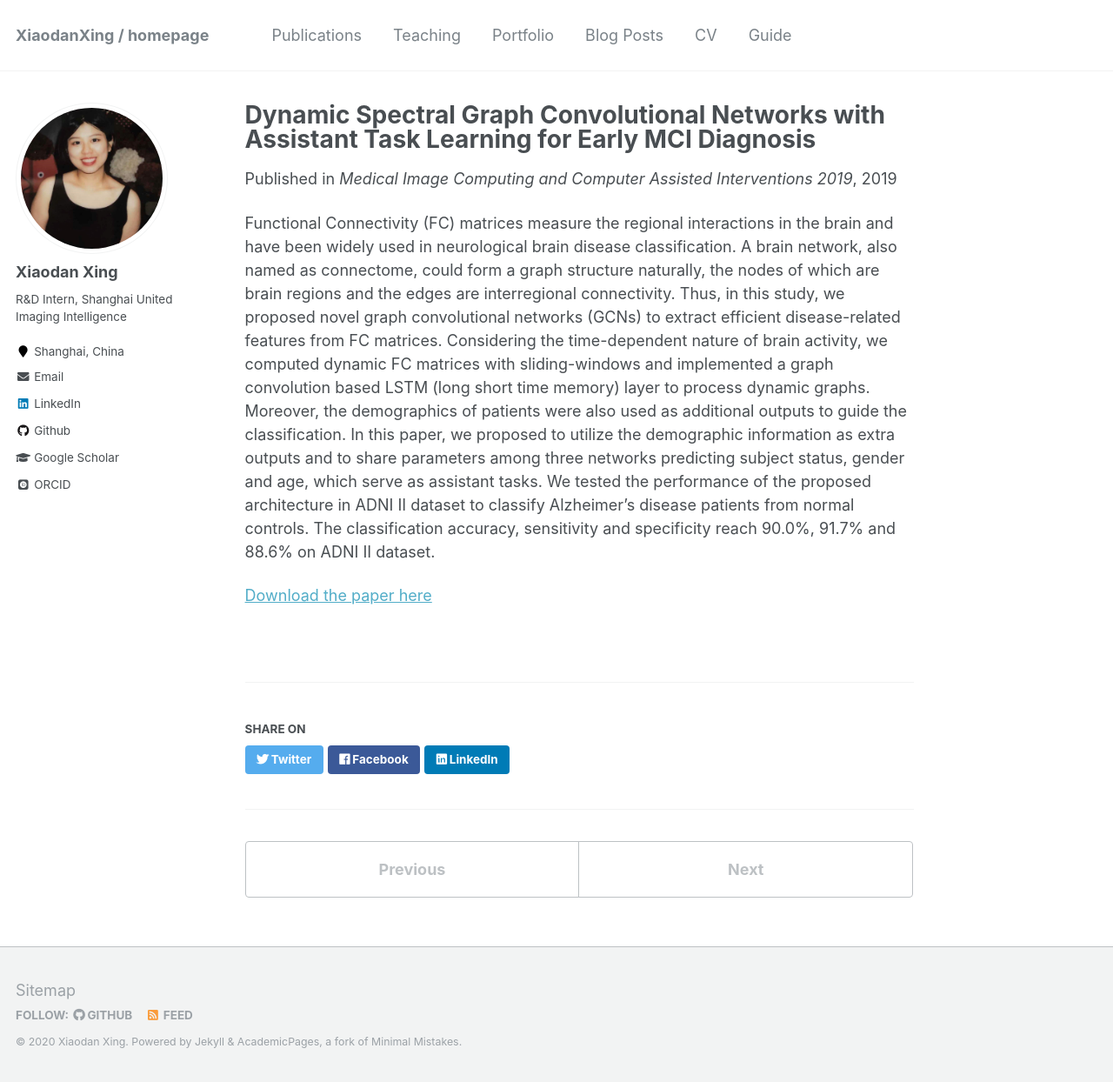
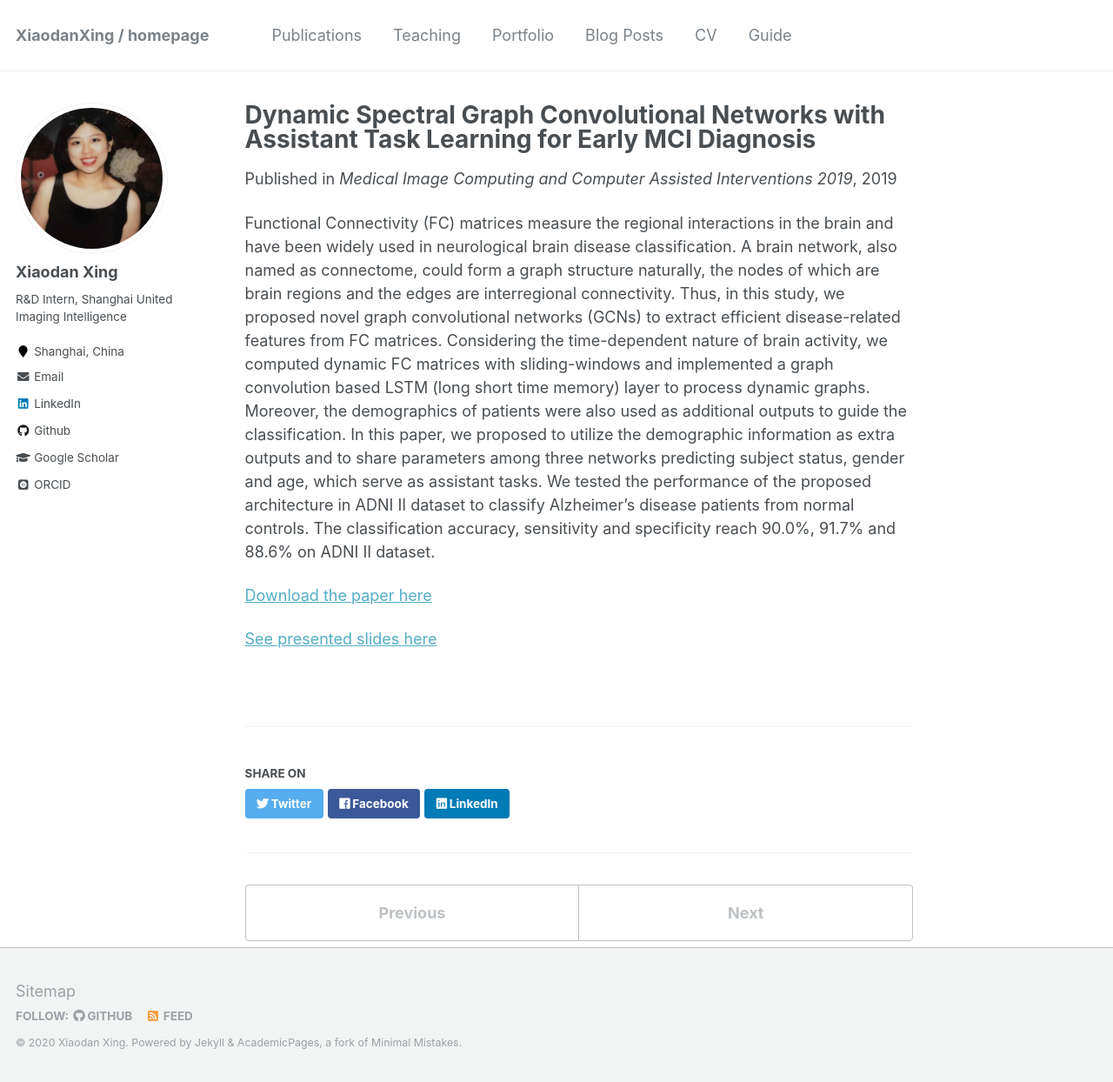
Before and after one commit to XiaodanXing/XiaodanXing.github.io, a Jekyll site: the page built from _publications/2019-DSGCN-number-3.md, in a window 1280 px wide and 1244 px high. Shown: the whole window at 87% size. Built offline with Jekyll 4.4.1, drawn with Linux system fonts in a browser that asks for light colours; some web fonts are replaced.

Commit message:
Update 2019-DSGCN-number-3.md

```diff
--- a/_publications/2019-DSGCN-number-3.md
+++ b/_publications/2019-DSGCN-number-3.md
@@ -9,3 +9,5 @@ date: 2019-10-16
 Functional Connectivity (FC) matrices measure the regional interactions in the brain and have been widely used in neurological brain disease classification. A brain network, also named as connectome, could form a graph structure naturally, the nodes of which are brain regions and the edges are interregional connectivity. Thus, in this study, we proposed novel graph convolutional networks (GCNs) to extract efficient disease-related features from FC matrices. Considering the time-dependent nature of brain activity, we computed dynamic FC matrices with sliding-windows and implemented a graph convolution based LSTM (long short time memory) layer to process dynamic graphs. Moreover, the demographics of patients were also used as additional outputs to guide the classification. In this paper, we proposed to utilize the demographic information as extra outputs and to share parameters among three networks predicting subject status, gender and age, which serve as assistant tasks. We tested the performance of the proposed architecture in ADNI II dataset to classify Alzheimer’s disease patients from normal controls. The classification accuracy, sensitivity and specificity reach 90.0%, 91.7% and 88.6% on ADNI II dataset.
 
 [Download the paper here](https://doi.org/10.1007/978-3-030-32251-9_70)
+
+[See presented slides here](http://XiaodanXing.github.io/files/DS-GCN with assistant task learning.pptx)
```
